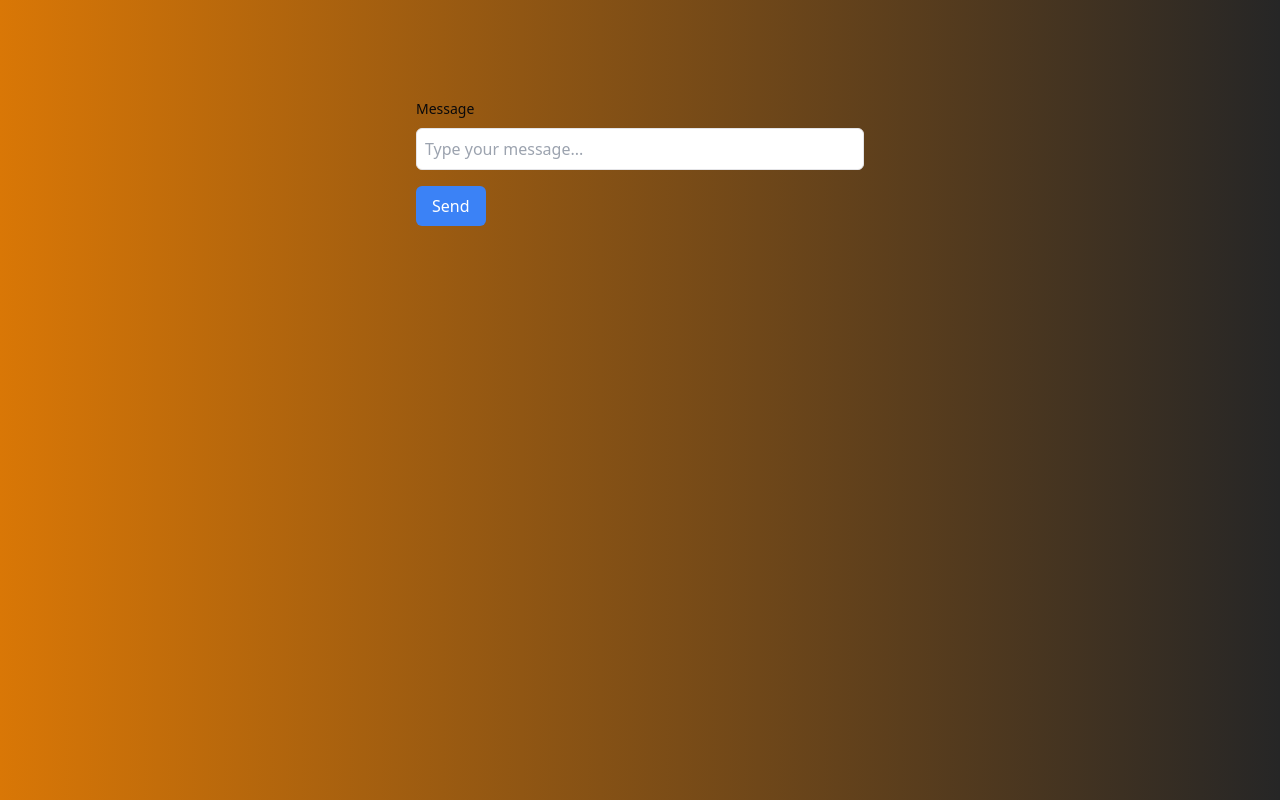
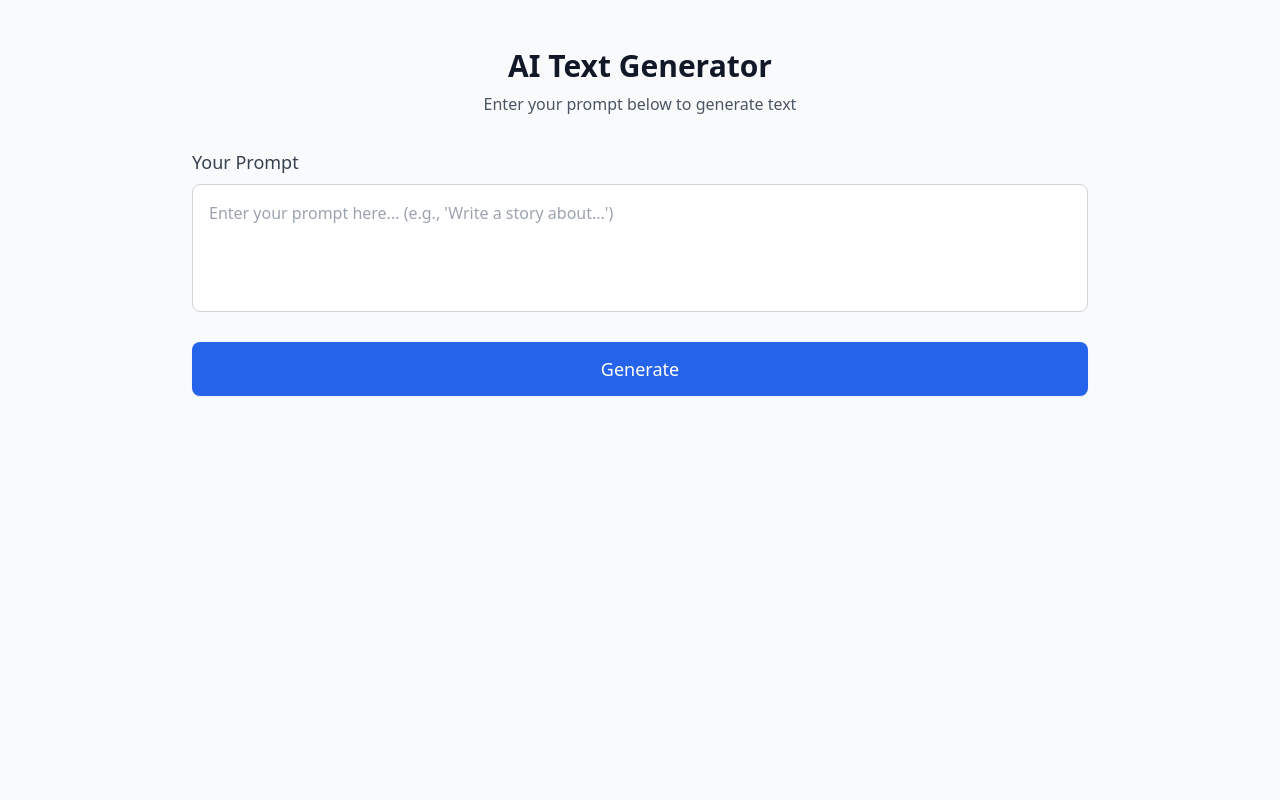
Before and after one commit to SwarnenduG07/chatbot, a Next.js app in the folder frontend/: page / in a window 1280 px wide. Built offline with nearby package versions, Linux system fonts and the light colour scheme.

Commit message:
new from added

```diff
--- a/frontend/app/page.tsx
+++ b/frontend/app/page.tsx
@@ -46,26 +46,25 @@ export default function Home() {
   }
 
   return (
-    <div className="flex min-h-screen flex-col items-center justify-between p-24">
-      <div className="w-full max-w-md space-y-8">
-        {response && (
-          <div className="rounded-lg bg-gray-100 p-4">
-            <p className="whitespace-pre-wrap">{response}</p>
-          </div>
-        )}
+    <div className="min-h-screen bg-gray-50 py-12 px-4 sm:px-6 lg:px-8">
+      <div className="max-w-4xl mx-auto space-y-8">
+        <div className="text-center">
+          <h1 className="text-3xl font-bold text-gray-900">AI Text Generator</h1>
+          <p className="mt-2 text-gray-600">Enter your prompt below to generate text</p>
+        </div>
 
         <Form {...form}>
-          <form onSubmit={form.handleSubmit(onSubmit)} className="w-full">
+          <form onSubmit={form.handleSubmit(onSubmit)} className="space-y-6">
             <FormField
               control={form.control}
               name="message"
               render={({ field }) => (
                 <FormItem>
-                  <FormLabel>Message</FormLabel>
+                  <FormLabel className="text-lg font-medium text-gray-700">Your Prompt</FormLabel>
                   <FormControl>
-                    <input
-                      placeholder="Type your message..."
-                      className="w-full rounded-md border p-2"
+                    <textarea
+                      placeholder="Enter your prompt here... (e.g., 'Write a story about...')"
+                      className="w-full h-32 rounded-lg border border-gray-300 p-4 focus:outline-none focus:ring-2 focus:ring-blue-500 resize-none"
                       {...field}
                     />
                   </FormControl>
@@ -76,12 +75,28 @@ export default function Home() {
             <button
               type="submit"
               disabled={isLoading}
-              className="mt-4 rounded-md bg-blue-500 px-4 py-2 text-white disabled:bg-blue-300"
+              className="w-full flex justify-center py-3 px-4 border border-transparent rounded-lg shadow-sm text-lg font-medium text-white bg-blue-600 hover:bg-blue-700 focus:outline-none focus:ring-2 focus:ring-offset-2 focus:ring-blue-500 disabled:bg-blue-300 transition-colors"
             >
-              {isLoading ? "Sending..." : "Send"}
+              {isLoading ? (
+                <div className="flex items-center gap-2">
+                  <div className="h-5 w-5 animate-spin rounded-full border-2 border-white border-t-transparent"></div>
+                  <span>Generating...</span>
+                </div>
+              ) : (
+                "Generate"
+              )}
             </button>
           </form>
         </Form>
+
+        {response && (
+          <div className="mt-8 space-y-4">
+            <h2 className="text-xl font-medium text-gray-900">Generated Result:</h2>
+            <div className="bg-white shadow-lg rounded-lg p-6 border border-gray-200">
+              <p className="whitespace-pre-wrap text-gray-800">{response}</p>
+            </div>
+          </div>
+        )}
       </div>
     </div>
   );
```
